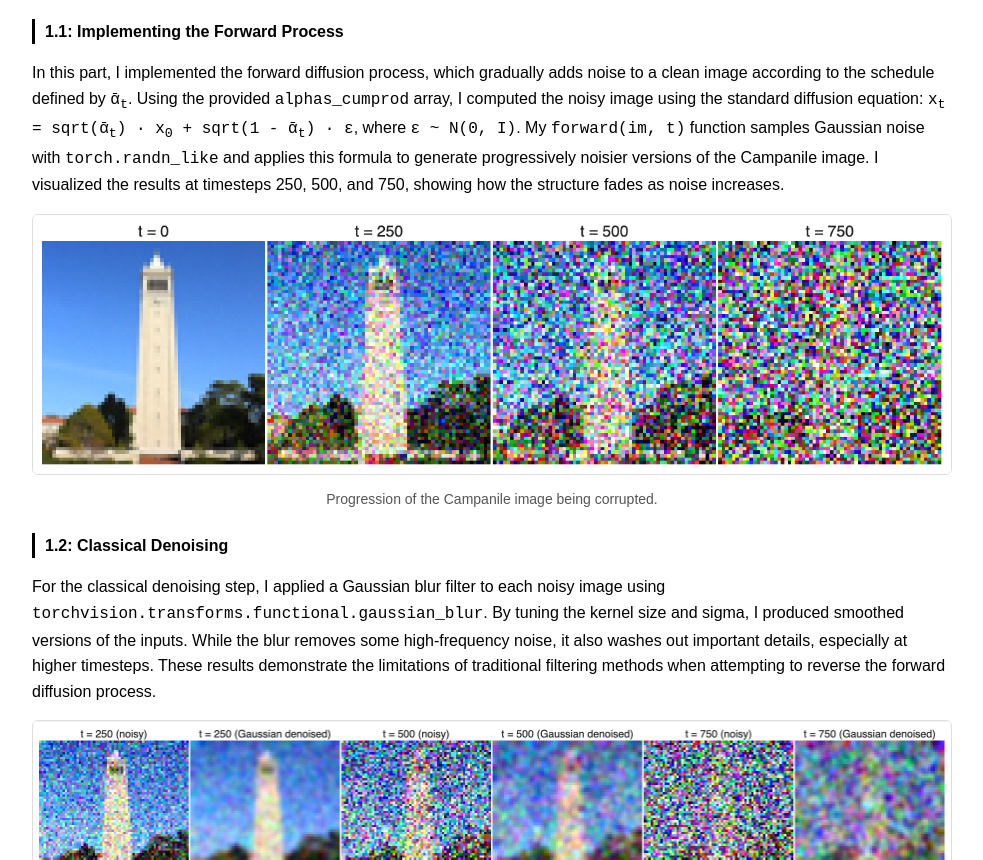
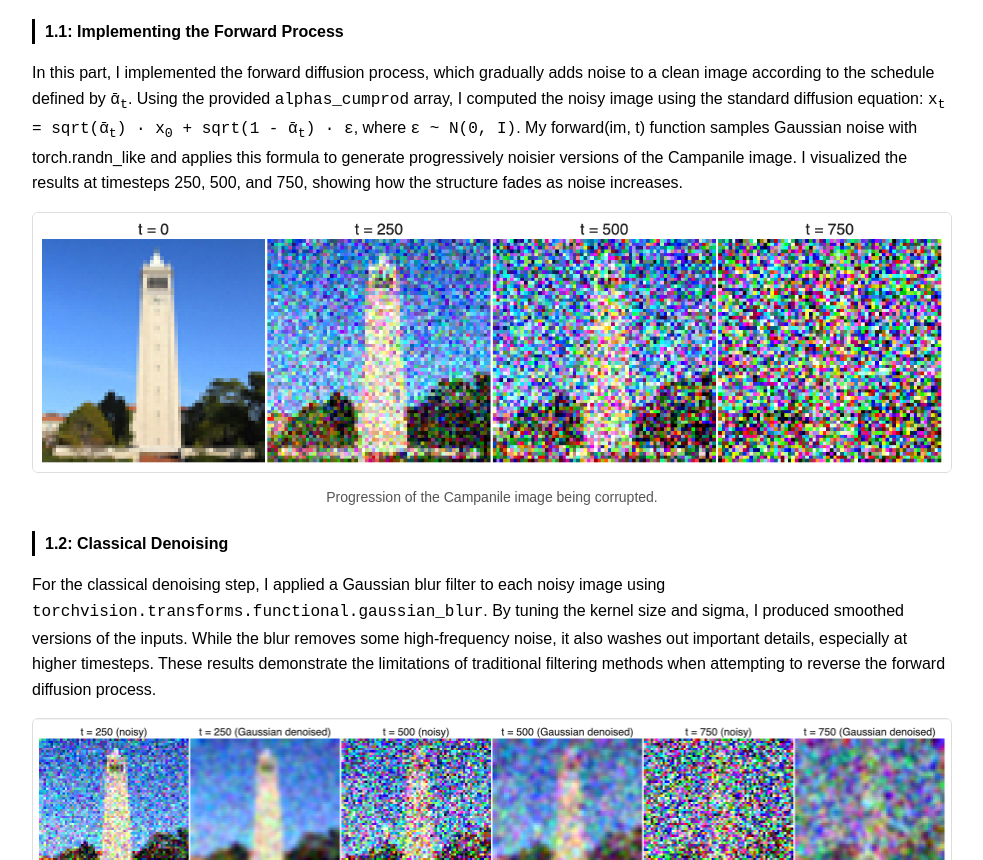
Before and after one commit to wessylin/wessylin.github.io, a plain HTML site: page proj5/index.html in a window 1280 px wide. Shown: the part 1832-2692 px from the top of the page, without its empty margins (208-1191 px from the left). Drawn offline with Linux system fonts and the light colour scheme.

Commit message:
Update index.html

```diff
--- a/proj5/index.html
+++ b/proj5/index.html
@@ -233,8 +233,8 @@
           In this part, I implemented the forward diffusion process, which gradually adds noise to a clean image according to the schedule defined by
           <code>&#x03B1;&#772;<sub>t</sub></code>. Using the provided <code>alphas_cumprod</code> array, I computed the noisy image using the standard diffusion equation:
           <code>x<sub>t</sub> = sqrt(&#x03B1;&#772;<sub>t</sub>) · x<sub>0</sub> + sqrt(1 - &#x03B1;&#772;<sub>t</sub>) · ε</code>,
-          where <code>ε ~ N(0, I)</code>. My <code>forward(im, t)</code> function samples Gaussian noise with
-          <code>torch.randn_like</code> and applies this formula to generate progressively noisier versions of the Campanile image.
+          where <code>ε ~ N(0, I)</code>. My forward(im, t) function samples Gaussian noise with
+          torch.randn_like and applies this formula to generate progressively noisier versions of the Campanile image.
           I visualized the results at timesteps 250, 500, and 750, showing how the structure fades as noise increases.
         </p>
       <div class="grid">
```
